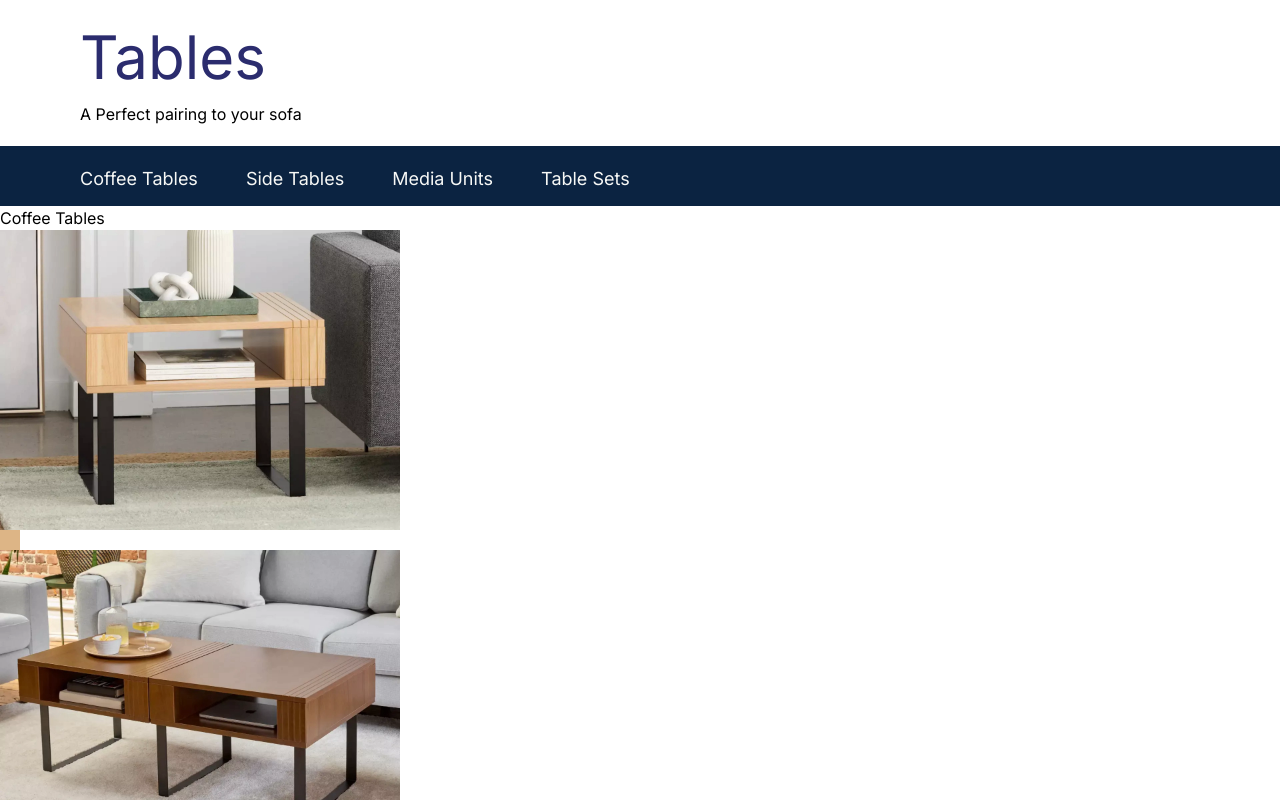
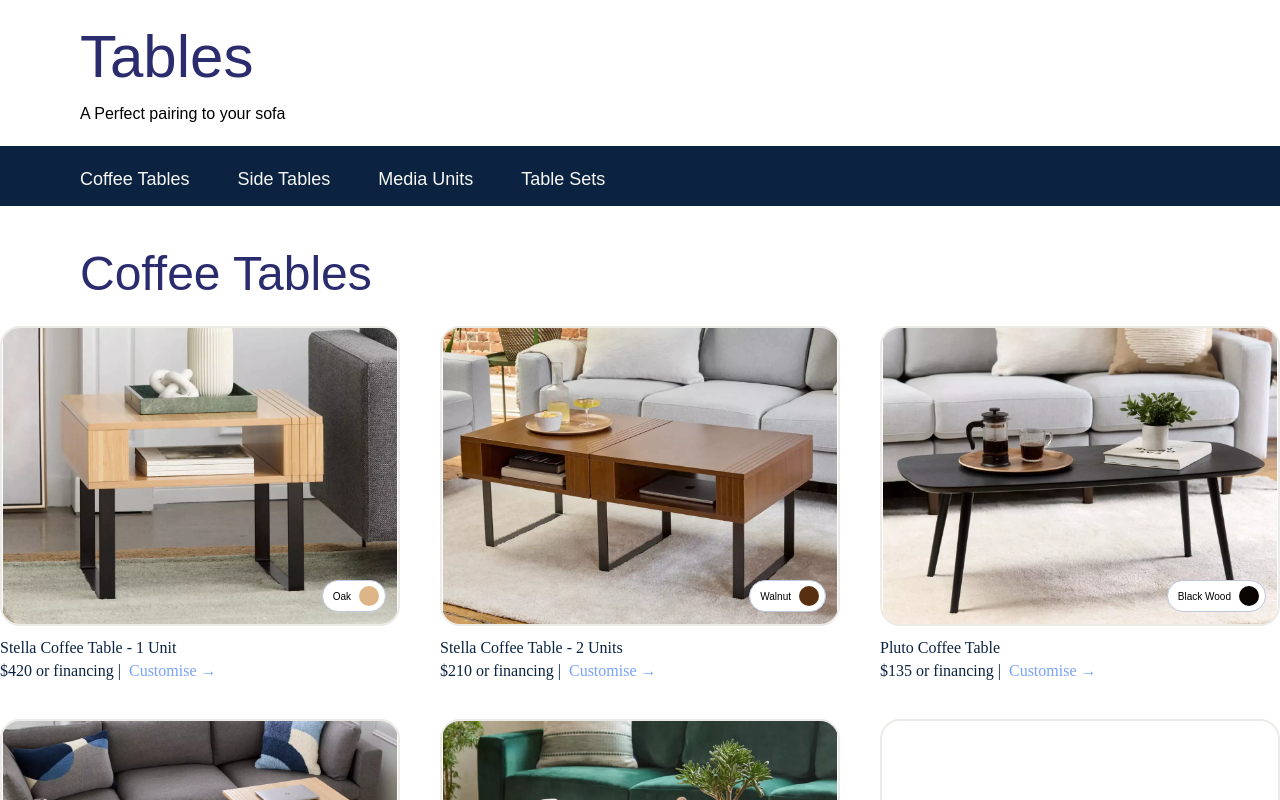
Before and after one commit to MikeJakuszewski/Frontend-UI-C, a Next.js app: page / in a window 1280 px wide. Shown: the top 800 px of the page. Built offline with nearby package versions, Linux system fonts and the light colour scheme.

Commit message:
Added table product section

```diff
--- a/app/Components/Navbar.jsx
+++ b/app/Components/Navbar.jsx
@@ -27,7 +27,7 @@ const Navbar = () => {
       <div>
         <div>
           {allCozyTables.map((title) => (
-            <a>{title.title}</a>
+            <a key={title.title}>{title.title}</a>
           ))}
         </div>
       </div>
--- a/app/Components/Products.jsx
+++ b/app/Components/Products.jsx
@@ -1,25 +1,28 @@
 "use client";
 import { allCozyTables } from "../constants";
-import TableUnit from "./TableUnit";
+import SingleProduct from "./SingleProduct";
+import Wrapper from "../assets/Wrappers/ProductsPage";
 
 const Products = () => {
   return (
-    <div>
+    <>
       {allCozyTables.map((cozyTables, i) => {
-        const { title, tables } = cozyTables;
-
+        const { title, tables, id } = cozyTables;
+        console.log(id);
         return (
-          <div key={title}>
-            {title}
+          <Wrapper id={id} key={id}>
             <div>
+              <div className="text">{title}</div>
+            </div>
+            <div className="tables">
               {tables.map((table) => {
-                return <TableUnit key={table.id} {...table} />;
+                return <SingleProduct key={table.id} {...table} />;
               })}
             </div>
-          </div>
+          </Wrapper>
         );
       })}
-    </div>
+    </>
   );
 };
 export default Products;
--- /dev/null
+++ b/app/Components/SingleProduct.jsx
@@ -0,0 +1,27 @@
+import Image from "next/image";
+import Wrapper from "../assets/Wrappers/SingleProductPage";
+
+const SingleProduct = ({ id, img, text, subtext, typeOfWood, color }) => {
+  return (
+    <Wrapper>
+      <div className="img">
+        <span>
+          <img src={img} alt="product" />
+          <div>
+            <div className="container">
+              <div>{typeOfWood}</div>
+              <div style={{ backgroundColor: `${color}` }}></div>
+            </div>
+          </div>
+        </span>
+      </div>
+      <div className="desc">
+        <div>{text}</div>
+        <div>
+          {subtext} <span style={{ color: "#77A2F8" }}>Customise &rarr;</span>{" "}
+        </div>
+      </div>
+    </Wrapper>
+  );
+};
+export default SingleProduct;
--- a/app/Components/TableUnit.jsx
+++ /dev/null
@@ -1,14 +0,0 @@
-import Image from "next/image";
-
-const TableUnit = ({ id, img, text, subtext, typeOfWood, color }) => {
-  console.log(id, text, subtext, typeOfWood);
-  return (
-    <div>
-      <Image src={img} width={400} height={300} alt="coffee table" />
-      <div
-        style={{ width: "20px", height: "20px", backgroundColor: color }}
-      ></div>
-    </div>
-  );
-};
-export default TableUnit;
--- /dev/null
+++ b/app/assets/Wrappers/ProductsPage.jsx
@@ -0,0 +1,29 @@
+import styled from "styled-components";
+
+const Wrapper = styled.div`
+  position: relative;
+  div {
+    margin: 0px auto;
+    max-width: 1440px;
+    .text {
+      font-family: "Cozey-Regular", sans-serif;
+      font-size: 48px;
+      color: rgb(43, 44, 110);
+      padding: 32px 80px 0px;
+    }
+  }
+
+  .tables {
+    display: grid;
+    grid-template-columns: 1fr 1fr 1fr;
+    position: relative;
+    flex-wrap: wrap;
+    justify-content: center;
+    gap: 40px;
+    margin: 0px auto;
+    max-width: 1440px;
+    padding: 16px 80px;
+  }
+`;
+
+export default Wrapper;
--- /dev/null
+++ b/app/assets/Wrappers/SingleProductPage.jsx
@@ -0,0 +1,112 @@
+import styled from "styled-components";
+
+const Wrapper = styled.div`
+  position: relative;
+  display: flex;
+  flex-direction: column;
+  align-items: flex-start;
+  justify-content: space-evenly;
+  gap: 12px;
+  width: 400px;
+  height: 100%;
+  .img {
+    position: relative;
+    width: 400px;
+    height: 300px;
+    .container {
+      position: absolute;
+      bottom: 12px;
+      z-index: 9998;
+      right: 12px;
+      display: flex;
+      flex-direction: row;
+      justify-content: center;
+      align-items: center;
+      padding: 6px 6px 6px 10px;
+      gap: 8px;
+      height: 32px;
+      background-color: rgb(255, 255, 255);
+      border: 0.5px solid rgb(190, 200, 219);
+      border-radius: 100px;
+      cursor: pointer;
+      width: auto;
+      div {
+        bottom: 0px;
+        right: 0px;
+        border: none;
+        font-size: 10px;
+        margin: 0;
+      }
+      div + div {
+        border-radius: 100%;
+        width: 20px;
+        height: 20px;
+        margin: 0;
+      }
+    }
+
+    span {
+      border-radius: 20px;
+      background-color: transparent;
+      cursor: pointer;
+      border: 2px solid rgb(236, 235, 231) !important;
+      box-sizing: border-box;
+      display: block;
+      overflow: hidden;
+      width: initial;
+      height: initial;
+      background: none;
+      opacity: 1;
+      border: 0px;
+      margin: 0px;
+      padding: 0px;
+      position: absolute;
+      inset: 0px;
+      img {
+        position: absolute;
+        inset: 0px;
+        box-sizing: border-box;
+        padding: 0px;
+        border: none;
+        margin: auto;
+        display: block;
+        width: 0px;
+        height: 0px;
+        min-width: 100%;
+        max-width: 100%;
+        min-height: 100%;
+        max-height: 100%;
+        object-fit: contain;
+      }
+    }
+  }
+  .desc {
+    position: relative;
+    display: flex;
+    flex-direction: column;
+    align-items: flex-start;
+    padding: 0px;
+    gap: 4px;
+    width: 400px;
+    div {
+      display: block;
+      width: 400px;
+      font-size: 16px;
+      line-height: 19px;
+      font-family: HafferXH-SemiBold;
+      color: rgb(11, 35, 65);
+      cursor: pointer;
+    }
+    div + div {
+      height: 18px;
+      display: flex;
+      flex-direction: row;
+      -webkit-box-align: center;
+      align-items: center;
+      gap: 8px;
+      cursor: auto;
+    }
+  }
+`;
+
+export default Wrapper;
--- a/app/constants/index.js
+++ b/app/constants/index.js
@@ -11,12 +11,13 @@ const colors = {
 export const allCozyTables = [
   {
     title: "Coffee Tables",
+    id: "coffeeTables",
     tables: [
       {
         id: 1,
         img: "/Cozey-Assets/Coffee-Tables/coffeeTable1.webp",
         text: "Stella Coffee Table - 1 Unit",
-        subtext: "$420 or financing | Customise",
+        subtext: "$420 or financing |",
         typeOfWood: "Oak",
         color: colors.oak,
       },
@@ -24,7 +25,7 @@ export const allCozyTables = [
         id: 2,
         img: "/Cozey-Assets/Coffee-Tables/coffeeTable2.webp",
         text: "Stella Coffee Table - 2 Units",
-        subtext: "$210 or financing | Customise",
+        subtext: "$210 or financing |",
         typeOfWood: "Walnut",
         color: colors.walnut,
       },
@@ -32,7 +33,7 @@ export const allCozyTables = [
         id: 3,
         img: "/Cozey-Assets/Coffee-Tables/coffeeTable3.webp",
         text: "Pluto Coffee Table",
-        subtext: "$135 or financing | Customise",
+        subtext: "$135 or financing |",
         typeOfWood: "Black Wood",
         color: colors.blackWood,
       },
@@ -40,7 +41,7 @@ export const allCozyTables = [
         id: 4,
         img: "/Cozey-Assets/Coffee-Tables/coffeeTable4.webp",
         text: "Stella Coffee Table - 3 Units",
-        subtext: "$630 or financing | Customise",
+        subtext: "$630 or financing |",
         typeOfWood: "Oak",
         color: colors.oak,
       },
@@ -48,7 +49,7 @@ export const allCozyTables = [
         id: 5,
         img: "/Cozey-Assets/Coffee-Tables/coffeeTable5.webp",
         text: "Pluto Coffee Table",
-        subtext: "$135 or financing | Customise",
+        subtext: "$135 or financing |",
         typeOfWood: "Espresso",
         color: colors.espresso,
       },
@@ -56,7 +57,7 @@ export const allCozyTables = [
         id: 6,
         img: "/Cozey-Assets/Coffee-Tables/coffeeTable6.webp",
         text: "Stella Coffee Table - 1 Unit",
-        subtext: "$210 or financing | Customise",
+        subtext: "$210 or financing |",
         typeOfWood: "Walnut",
         color: colors.walnut,
       },
@@ -64,7 +65,7 @@ export const allCozyTables = [
         id: 7,
         img: "/Cozey-Assets/Coffee-Tables/coffeeTable7.webp",
         text: "Stella Coffee Table - 2 Units",
-        subtext: "$420 or financing | Customise",
+        subtext: "$420 or financing |",
         typeOfWood: "Oak",
         color: colors.oak,
       },
@@ -72,7 +73,7 @@ export const allCozyTables = [
         id: 8,
         img: "/Cozey-Assets/Coffee-Tables/coffeeTable8.webp",
         text: "Stella Coffee Table - 3 Units",
-        subtext: "$630 or financing | Customise",
+        subtext: "$630 or financing |",
         typeOfWood: "Walnut",
         color: colors.walnut,
       },
@@ -80,12 +81,13 @@ export const allCozyTables = [
   },
   {
     title: "Side Tables",
+    id: "sideTables",
     tables: [
       {
         id: 1,
-        img: "/Cozey-Assets/Coffee-Tables/sideTable1.webp",
+        img: "/Cozey-Assets/side-Tables/sideTable1.webp",
         text: "Solis Adjustable Table",
-        subtext: "$180 or financing | Customise",
+        subtext: "$180 or financing |",
         typeOfWood: "Eclipse",
         color: colors.eclipse,
       },
@@ -93,7 +95,7 @@ export const allCozyTables = [
         id: 2,
         img: "/Cozey-Assets/Side-Tables/sideTable2.webp",
         text: "Solis Adjustable Table",
-        subtext: "$180 or financing | Customise",
+        subtext: "$180 or financing |",
         typeOfWood: "Twilight",
         color: colors.twilight,
       },
@@ -101,7 +103,7 @@ export const allCozyTables = [
         id: 3,
         img: "/Cozey-Assets/Side-Tables/sideTable3.webp",
         text: "Solis Adjustable Table",
-        subtext: "$180 or financing | Customise",
+        subtext: "$180 or financing |",
         typeOfWood: "Solstice",
         color: colors.solstice,
       },
@@ -109,7 +111,7 @@ export const allCozyTables = [
         id: 4,
         img: "/Cozey-Assets/Side-Tables/sideTable4.webp",
         text: "Stella Coffee Table - 1 Unit",
-        subtext: "$210 or financing | Customise",
+        subtext: "$210 or financing |",
         typeOfWood: "Walnut",
         color: colors.walnut,
       },
@@ -117,7 +119,7 @@ export const allCozyTables = [
         id: 5,
         img: "/Cozey-Assets/Side-Tables/sideTable5.webp",
         text: "Stella Coffee Table - 1 Unit",
-        subtext: "$210 or financing | Customise",
+        subtext: "$210 or financing |",
         typeOfWood: "Oak",
         color: colors.oak,
       },
@@ -125,7 +127,7 @@ export const allCozyTables = [
         id: 6,
         img: "/Cozey-Assets/Side-Tables/sideTable6.webp",
         text: "Pluto Side Table",
-        subtext: "$85 or financing | Customise",
+        subtext: "$85 or financing |",
         typeOfWood: "Espresso",
         color: colors.espresso,
       },
@@ -133,7 +135,7 @@ export const allCozyTables = [
         id: 7,
         img: "/Cozey-Assets/Side-Tables/sideTable7.webp",
         text: "Pluto Side Table",
-        subtext: "$85 or financing | Customise",
+        subtext: "$85 or financing |",
         typeOfWood: "Black Wood",
         color: colors.oak,
       },
@@ -141,7 +143,7 @@ export const allCozyTables = [
         id: 8,
         img: "/Cozey-Assets/Side-Tables/sideTable8.webp",
         text: "Stella Media Unit - 1 Unit | No Door",
-        subtext: "$145 or financing | Customise",
+        subtext: "$145 or financing |",
         typeOfWood: "Walnut",
         color: colors.walnut,
       },
@@ -149,7 +151,7 @@ export const allCozyTables = [
         id: 9,
         img: "/Cozey-Assets/Side-Tables/sideTable9.webp",
         text: "Stella Media Unit - 1 Unit | No Door",
-        subtext: "$145 or financing | Customise",
+        subtext: "$145 or financing |",
         typeOfWood: "Oak",
         color: colors.oak,
       },
@@ -157,7 +159,7 @@ export const allCozyTables = [
         id: 10,
         img: "/Cozey-Assets/Side-Tables/sideTable10.webp",
         text: "Stella Media Unit - 1 Unit | With Door",
-        subtext: "$165 or financing | Customise",
+        subtext: "$165 or financing |",
         typeOfWood: "Walnut",
         color: colors.walnut,
       },
@@ -165,7 +167,7 @@ export const allCozyTables = [
         id: 11,
         img: "/Cozey-Assets/Side-Tables/sideTable11.webp",
         text: "Stella Media Unit - 1 Unit | With Door",
-        subtext: "$165 or financing | Customise",
+        subtext: "$165 or financing |",
         typeOfWood: "Oak",
         color: colors.oak,
       },
@@ -173,12 +175,13 @@ export const allCozyTables = [
   },
   {
     title: "Media Units",
+    id: "mediaUnits",
     tables: [
       {
         id: 1,
         img: "/Cozey-Assets/Media-Units/mediaUnit1.webp",
         text: "Stella Media Unit - 3 Units",
-        subtext: "$475 or financing | Customise",
+        subtext: "$475 or financing |",
         typeOfWood: "Walnut",
         color: colors.walnut,
       },
@@ -186,7 +189,7 @@ export const allCozyTables = [
         id: 2,
         img: "/Cozey-Assets/Media-Units/mediaUnit2.webp",
         text: "Stella Media Unit - 2 Units | With Doors",
-        subtext: "$330 or financing | Customise",
+        subtext: "$330 or financing |",
         typeOfWood: "Oak",
         color: colors.oak,
       },
@@ -194,7 +197,7 @@ export const allCozyTables = [
         id: 3,
         img: "/Cozey-Assets/Media-Units/mediaUnit3.webp",
         text: "Stella Media Unit - 1 Unit | With Door",
-        subtext: "$165 or financing | Customise",
+        subtext: "$165 or financing |",
         typeOfWood: "Oak",
         color: colors.oak,
       },
@@ -202,7 +205,7 @@ export const allCozyTables = [
         id: 4,
         img: "/Cozey-Assets/Media-Units/mediaUnit4.webp",
         text: "Stella Media Unit - 1 Unit | No Door",
-        subtext: "$145 or financing | Customise",
+        subtext: "$145 or financing |",
         typeOfWood: "Oak",
         color: colors.oak,
       },
@@ -210,7 +213,7 @@ export const allCozyTables = [
         id: 5,
         img: "/Cozey-Assets/Media-Units/mediaUnit5.webp",
         text: "Stella Media Unit - 2 Units",
-        subtext: "$310 or financing | Customise",
+        subtext: "$310 or financing |",
         typeOfWood: "Walnut",
         color: colors.walnut,
       },
@@ -218,7 +221,7 @@ export const allCozyTables = [
         id: 6,
         img: "/Cozey-Assets/Media-Units/mediaUnit6.webp",
         text: "Stella Media Unit - 2 Units | No Doors",
-        subtext: "$290 or financing | Customise",
+        subtext: "$290 or financing |",
         typeOfWood: "Oak",
         color: colors.oak,
       },
@@ -226,7 +229,7 @@ export const allCozyTables = [
         id: 7,
         img: "/Cozey-Assets/Media-Units/mediaUnit7.webp",
         text: "Stella Media Unit - 3 Units",
-        subtext: "$475 or financing | Customise",
+        subtext: "$475 or financing |",
         typeOfWood: "Oak",
         color: colors.oak,
       },
@@ -234,7 +237,7 @@ export const allCozyTables = [
         id: 8,
         img: "/Cozey-Assets/Media-Units/mediaUnit8.webp",
         text: "Stella Media Unit - 3 Units | No Doors",
-        subtext: "$435 or financing | Customise",
+        subtext: "$435 or financing |",
         typeOfWood: "Walnut",
         color: colors.walnut,
       },
@@ -242,7 +245,7 @@ export const allCozyTables = [
         id: 9,
         img: "/Cozey-Assets/Media-Units/mediaUnit9.webp",
         text: "Stella Media Unit - 4 Units",
-        subtext: "$620 or financing | Customise",
+        subtext: "$620 or financing |",
         typeOfWood: "Walnut",
         color: colors.walnut,
       },
@@ -250,7 +253,7 @@ export const allCozyTables = [
         id: 10,
         img: "/Cozey-Assets/Media-Units/mediaUnit10.webp",
         text: "Stella Media Unit - 4 Units | No Doors",
-        subtext: "$580 or financing | Customise",
+        subtext: "$580 or financing |",
         typeOfWood: "Oak",
         color: colors.oak,
       },
@@ -258,7 +261,7 @@ export const allCozyTables = [
         id: 11,
         img: "/Cozey-Assets/Media-Units/mediaUnit11.webp",
         text: "Stella Media Unit - 2 Units",
-        subtext: "$310 or financing | Customise",
+        subtext: "$310 or financing |",
         typeOfWood: "Oak",
         color: colors.oak,
       },
@@ -266,7 +269,7 @@ export const allCozyTables = [
         id: 12,
         img: "/Cozey-Assets/Media-Units/mediaUnit12.webp",
         text: "Stella Media Unit - 4 Units",
-        subtext: "$620 or financing | Customise",
+        subtext: "$620 or financing |",
         typeOfWood: "Walnut",
         color: colors.walnut,
       },
@@ -274,7 +277,7 @@ export const allCozyTables = [
         id: 13,
         img: "/Cozey-Assets/Media-Units/mediaUnit13.webp",
         text: "Stella Media Unit - 3 Units | With Doors",
-        subtext: "$495 or financing | Customise",
+        subtext: "$495 or financing |",
         typeOfWood: "Walnut",
         color: colors.walnut,
       },
@@ -282,7 +285,7 @@ export const allCozyTables = [
         id: 14,
         img: "/Cozey-Assets/Media-Units/mediaUnit14.webp",
         text: "Stella Media Unit - 4 Units | With Doors",
-        subtext: "$660 or financing | Customise",
+        subtext: "$660 or financing |",
         typeOfWood: "Oak",
         color: colors.oak,
       },
@@ -290,12 +293,13 @@ export const allCozyTables = [
   },
   {
     title: "Table Sets",
+    id: "tableSets",
     tables: [
       {
         id: 1,
         img: "/Cozey-Assets/Table-Sets/tableSet1.webp",
         text: "Pluto Table Set | 1 Coffee Table & 1 Side Table",
-        subtext: "$195 or financing | Customise",
+        subtext: "$195 or financing |",
         typeOfWood: "Black Wood",
         color: colors.blackWood,
       },
@@ -303,7 +307,7 @@ export const allCozyTables = [
         id: 2,
         img: "/Cozey-Assets/Table-Sets/tableSet2.webp",
         text: "Pluto Table Set | 1 Coffee Table & 2 Side Table",
-        subtext: "$255 or financing | Customise",
+        subtext: "$255 or financing |",
         typeOfWood: "Espresso",
         color: colors.espresso,
       },
@@ -311,7 +315,7 @@ export const allCozyTables = [
         id: 3,
         img: "/Cozey-Assets/Table-Sets/tableSet3.webp",
         text: "Pair of Solis Adjustable Tables",
-        subtext: "$320 or financing | Customise",
+        subtext: "$320 or financing |",
         typeOfWood: "Eclipse",
         color: colors.eclipse,
       },
@@ -319,7 +323,7 @@ export const allCozyTables = [
         id: 4,
         img: "/Cozey-Assets/Table-Sets/tableSet4.webp",
         text: "Stella Table Set | 2-Unit Media & 2-Unit Coffee Table",
-        subtext: "$505 or financing | Customise",
+        subtext: "$505 or financing |",
         typeOfWood: "Walnut",
         color: colors.walnut,
       },
@@ -327,7 +331,7 @@ export const allCozyTables = [
         id: 5,
         img: "/Cozey-Assets/Table-Sets/tableSet5.webp",
         text: "Stella Table Set | 2-Unit Media & 1 Side Table",
-        subtext: "$180 or financing | Customise",
+        subtext: "$180 or financing |",
         typeOfWood: "Walnut",
         color: colors.walnut,
       },
@@ -335,7 +339,7 @@ export const allCozyTables = [
         id: 6,
         img: "/Cozey-Assets/Table-Sets/tableSet6.webp",
         text: "Stella Table Set | 3-Unit Media & 2-Unit Coffee Table",
-        subtext: "$715 or financing | Customise",
+        subtext: "$715 or financing |",
         typeOfWood: "Oak",
         color: colors.oak,
       },
@@ -343,7 +347,7 @@ export const allCozyTables = [
         id: 7,
         img: "/Cozey-Assets/Table-Sets/tableSet7.webp",
         text: "Stella Table Set | 3-Unit Media & 1 Side Table",
-        subtext: "$580 or financing | Customise",
+        subtext: "$580 or financing |",
         typeOfWood: "Oak",
         color: colors.oak,
       },
--- a/app/globals.css
+++ b/app/globals.css
@@ -2,9 +2,14 @@
 @tailwind components;
 @tailwind utilities;
 
+html {
+  box-sizing: border-box;
+  scroll-behavior: smooth !important;
+}
+
 body {
   margin: 0;
-  position: relative;
+  font-family: "Larsseit", sans-serif;
 }
 
 a {
```
Also changed, not shown: app/assets/Wrappers/test.jsx (added).
